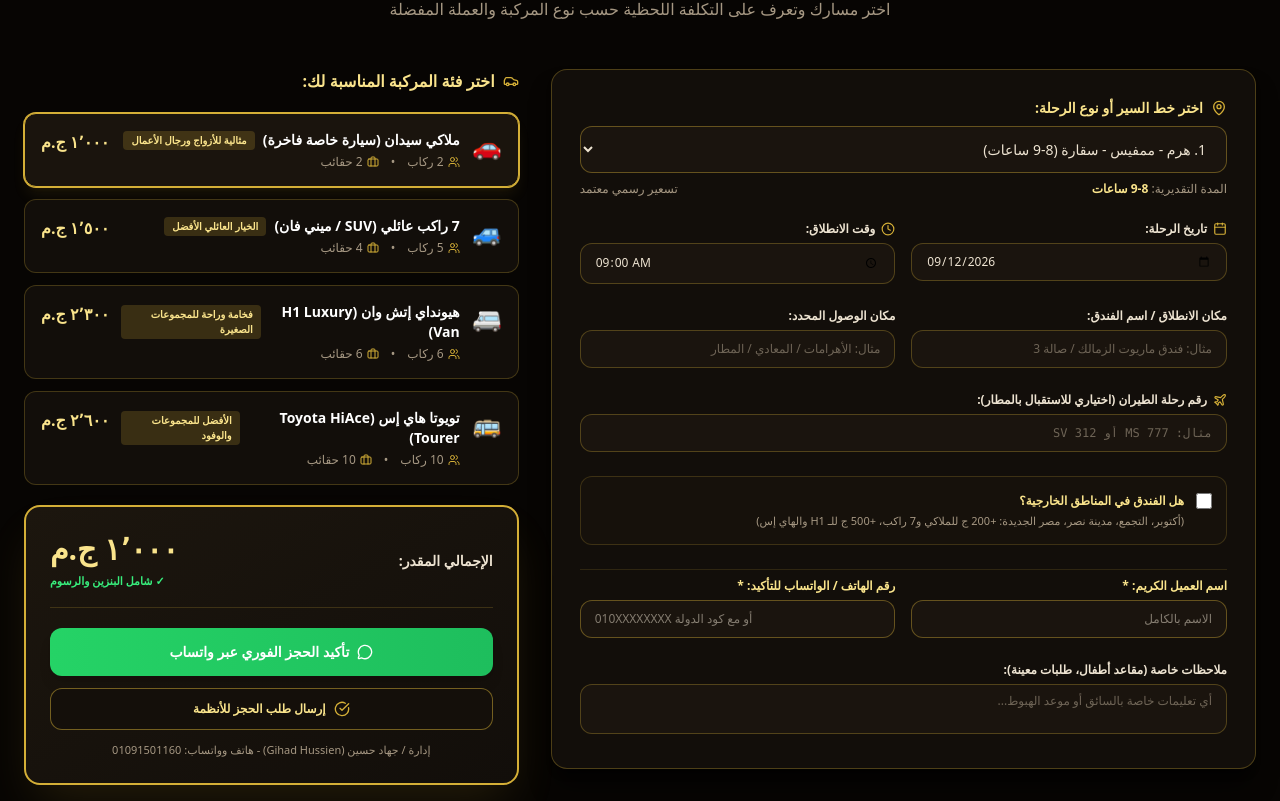
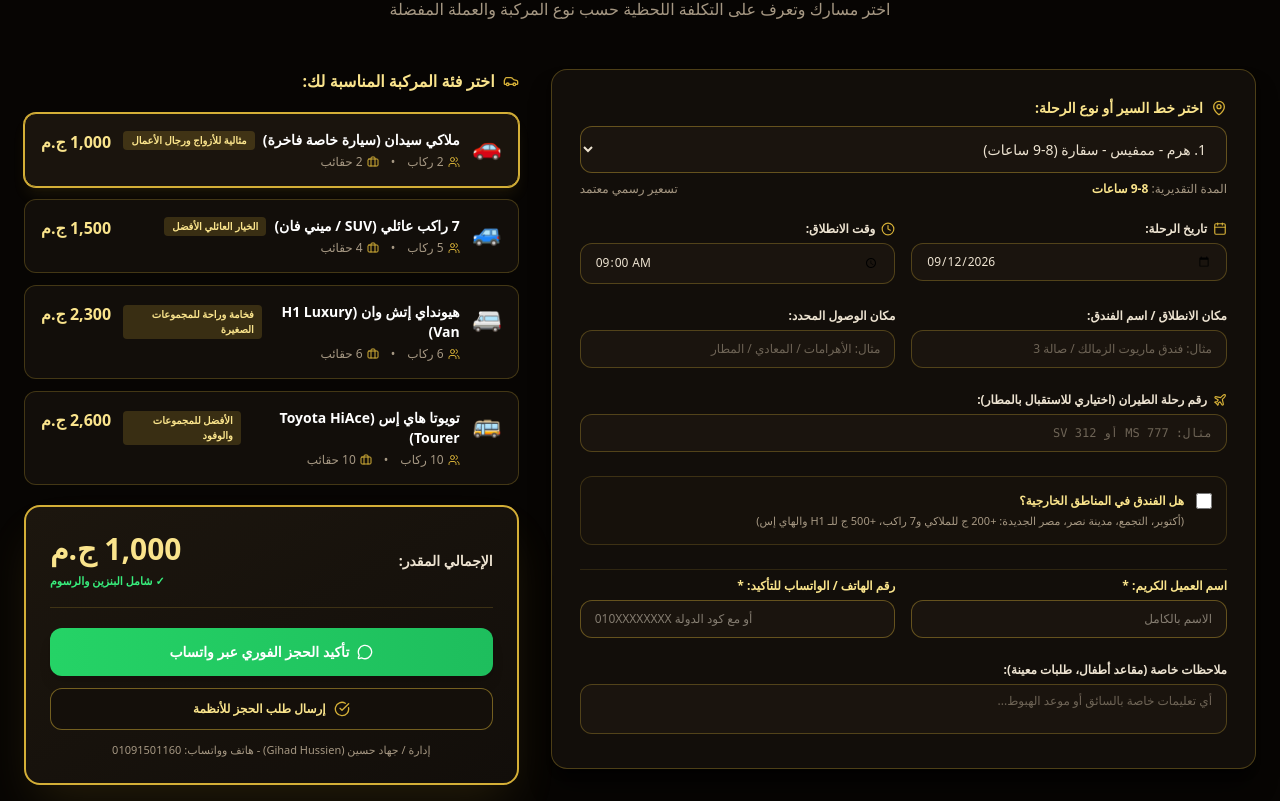
Before and after one commit to Muhammad2883/anubis_travel, a Next.js app in the folder frontend/: page / in a window 1280 px wide. Shown: the part 899-1700 px from the top of the page. Built offline with nearby package versions, Linux system fonts and the light colour scheme.

Commit message:
توحيد وضمان ظهور جميع الأرقام والأسعار والتواريخ بالأرقام الإنجليزية في كافة شاشات الموقع ولوحة الإدارة

```diff
--- a/frontend/app/admin/page.tsx
+++ b/frontend/app/admin/page.tsx
@@ -448,10 +448,10 @@ export default function AdminDashboardPage() {
                   <TrendingUp className="h-4 w-4 text-[#d4af37]" />
                 </div>
                 <div className="mt-3 text-2xl sm:text-3xl font-black text-[#fae48c]">
-                  {stats.totalRevenueEgp.toLocaleString()} ج.م
+                  {stats.totalRevenueEgp.toLocaleString('en-US')} ج.م
                 </div>
                 <p className="mt-1 text-[11px] text-[#a69883]">
-                  ≈ ${stats.totalRevenueUsd.toLocaleString()} USD | €{stats.totalRevenueEur.toLocaleString()} EUR
+                  ≈ ${stats.totalRevenueUsd.toLocaleString('en-US')} USD | €{stats.totalRevenueEur.toLocaleString('en-US')} EUR
                 </p>
               </div>
             </div>
@@ -681,7 +681,7 @@ export default function AdminDashboardPage() {
                             <span className="text-[11px] text-[#a69883] font-mono">{b.pickupTime}</span>
                           </td>
                           <td className="px-4 py-3 font-black text-[#fae48c] whitespace-nowrap text-sm">
-                            {b.amountEgp.toLocaleString()} ج.م
+                            {b.amountEgp.toLocaleString('en-US')} ج.م
                           </td>
                           <td className="px-4 py-3 whitespace-nowrap">
                             <select
--- a/frontend/app/globals.css
+++ b/frontend/app/globals.css
@@ -21,16 +21,23 @@
   --text-gold: #f7e099;
   --text-muted: #a69883;
 
-  --font-arabic: 'Cairo', system-ui, sans-serif;
+  --font-arabic: 'Outfit', 'Cairo', system-ui, sans-serif;
   --font-pharaonic: 'Amiri', serif;
   --font-title-en: 'Cinzel Decorative', 'Cinzel', serif;
   --font-body-en: 'Outfit', sans-serif;
+}
+
+*, *::before, *::after {
+  font-variant-numeric: lining-nums tabular-nums;
+  -webkit-font-feature-settings: "lnum" 1, "tnum" 1;
+  font-feature-settings: "lnum" 1, "tnum" 1;
 }
 
 body {
   background-color: var(--bg-void);
   color: var(--text-parchment);
   font-family: var(--font-arabic);
+  font-variant-numeric: lining-nums tabular-nums;
   overflow-x: hidden;
 }
 
--- a/frontend/lib/pricing-engine.ts
+++ b/frontend/lib/pricing-engine.ts
@@ -13,7 +13,7 @@ export function convertPrice(amountInEgp: number, targetCurrency: Currency): num
 }
 
 export function formatPrice(amount: number, currency: Currency, locale: Locale): string {
-  const formatted = new Intl.NumberFormat(locale === 'ar' ? 'ar-EG' : 'en-US', {
+  const formatted = new Intl.NumberFormat('en-US', {
     maximumFractionDigits: 0
   }).format(amount);
 
```
